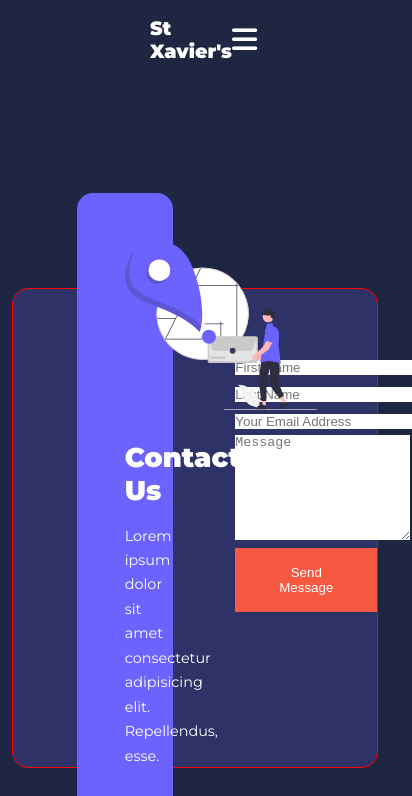
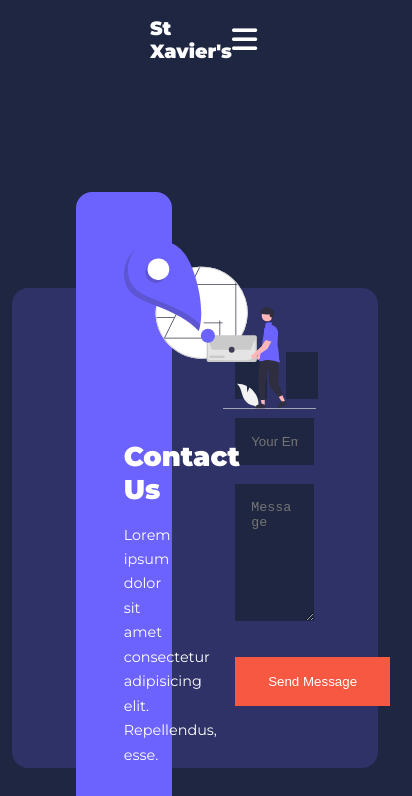
Before and after one commit to ashfaque-qureshi/Javascript, a plain HTML site: page School Website/contact.html in a window 390 px wide. Shown: the top 796 px of the page, 412 px wide, since content can reach past the window. Drawn offline with Linux system fonts and the light colour scheme.

Commit message:
Contact Page done - media queries in progress

```diff
--- a/School Website/contact.html
+++ b/School Website/contact.html
@@ -69,15 +69,15 @@
                 </li>
             </ul>
             <ul class="contact__socials">
-                <li><a href="https://facebook.com"><i class="fa-brands fa-facebook"></i></a></li>
-                <li><a href="https://instagram.com"><i class="fa-brands fa-instagram"></i></a></li>
-                <li><a href="https://twitter.com"><i class="fa-brands fa-twitter"></i></a></li>
-                <li><a href="https://linkedin.com"><i class="fa-brands fa-linkedin"></i></a></li>
+                <li><a href="https://facebook.com" target="_blank"><i class="fa-brands fa-facebook"></i></a></li>
+                <li><a href="https://instagram.com" target="_blank"><i class="fa-brands fa-instagram"></i></a></li>
+                <li><a href="https://twitter.com" target="_blank"><i class="fa-brands fa-twitter"></i></a></li>
+                <li><a href="https://linkedin.com" target="_blank"><i class="fa-brands fa-linkedin"></i></a></li>
             </ul>
         </aside>
 
 
-            <form>
+            <form class="contact__form">
                 <div class="form__name">
                     <input type="text" name="First name" placeholder="First Name" required>
                     <input type="text" name="Last name" placeholder="Last Name" required>
--- a/School Website/css/contact.css
+++ b/School Website/css/contact.css
@@ -1,6 +1,6 @@
 
 .contact__container {
-    border: 1px solid red;
+    /* border: 1px solid red; */
     background: var(--color-bg1);
     padding: 4rem;
     display: grid;
@@ -57,3 +57,48 @@
 .contact__socials a:hover{
     background: transparent;
 }
+
+
+/* =============================== Form ============================== */
+
+.contact__form{
+    display: flex;
+    flex-direction: column;
+    gap: 1.2rem;
+    margin-right: 4rem;
+
+}
+
+.form__name {
+    display: flex;
+    gap: 1.2rem;
+
+}
+
+.contact__form input[type="text"] {
+    width: 50%;
+}
+
+input,
+textarea {
+    width: 100%;
+    padding: 1rem;
+    background: var(--color-bg);
+    color: var(--color-white);
+}
+
+.contact__form .btn {
+    width: max-content;
+    margin-top: 1rem;
+    cursor: pointer;
+}
+
+
+
+/* =============================== Media Queries (Tablets) =============================. */
+@media screen and (max-width:1024px) {
+    .content {
+
+    }
+
+}
```
